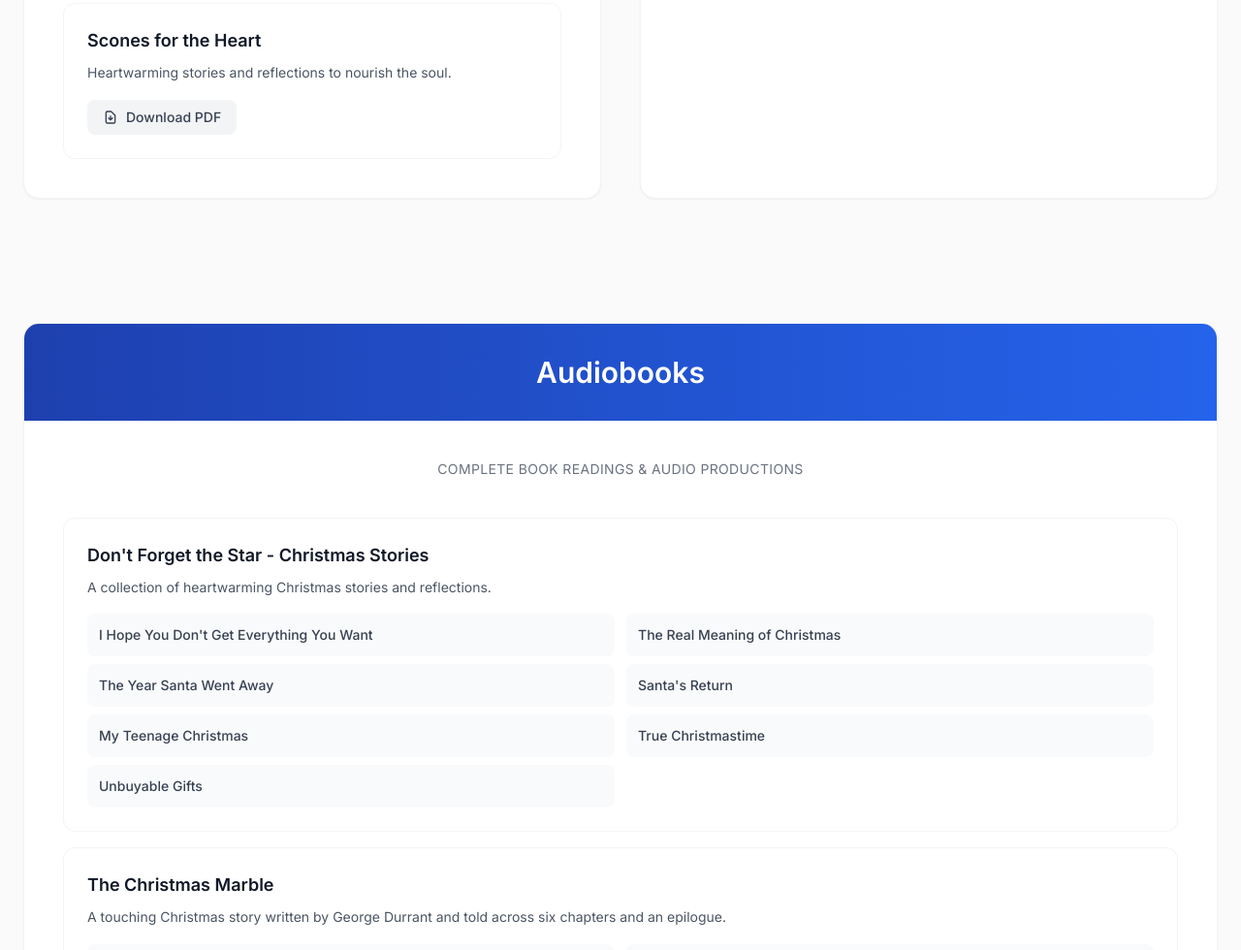
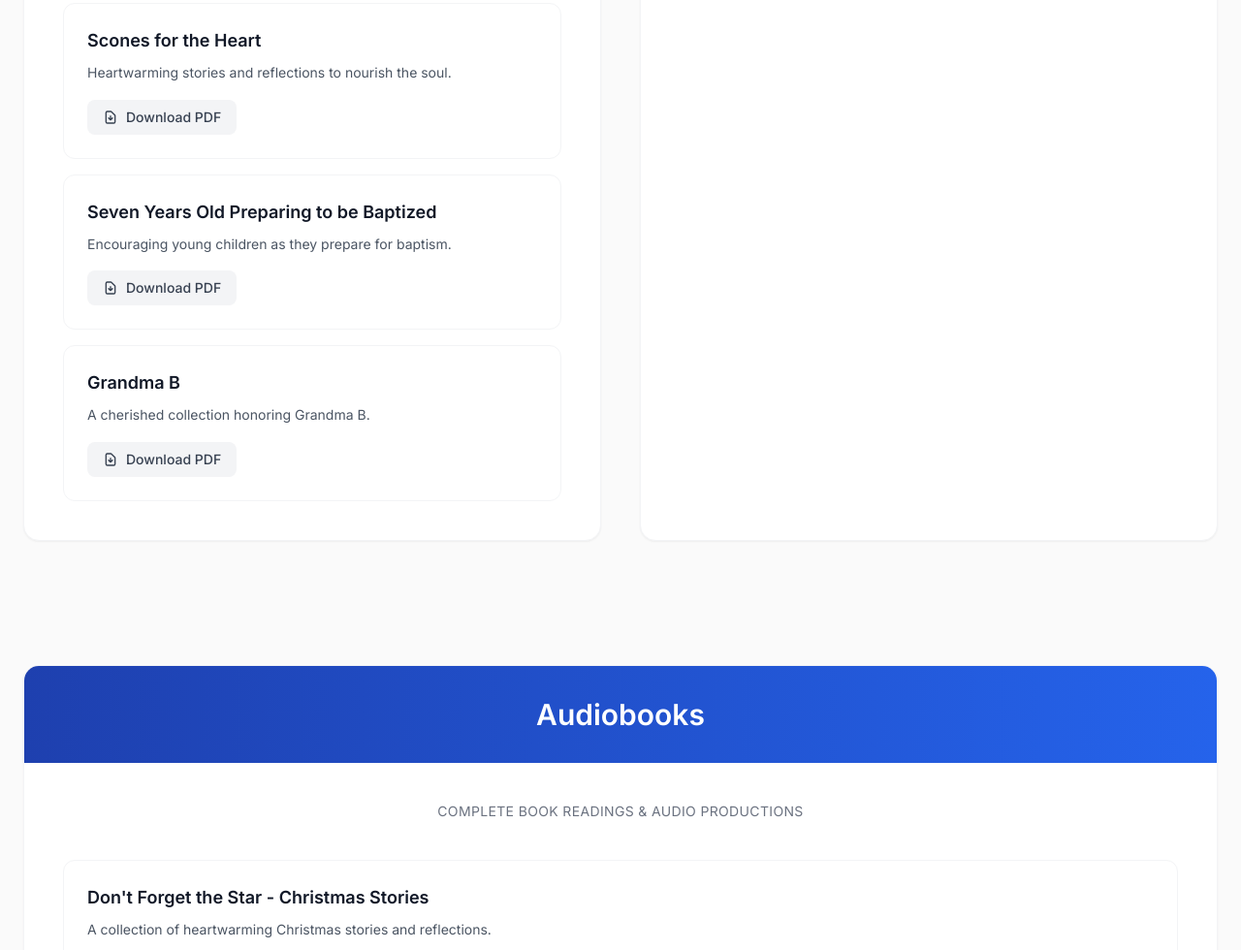
Before and after one commit to ryan-durrant/george-durrant-website, a website: page index.html in a window 1280 px wide. Shown: the part 3950-4930 px from the top of the page at 97% size. Drawn offline with nearby package versions, Linux system fonts and the light colour scheme.

Commit message:
two new books

```diff
--- a/index.html
+++ b/index.html
@@ -819,6 +819,74 @@
                   Download PDF
                 </a>
               </div>
+
+              <!-- Book 18 -->
+              <div
+                class="pdf-card group border border-gray-100 rounded-xl p-6 hover:border-primary/20 hover:shadow-md transition-all duration-200 cursor-pointer"
+              >
+                <h3
+                  class="text-lg font-semibold text-gray-900 mb-2 group-hover:text-primary transition-colors"
+                >
+                  Seven Years Old Preparing to be Baptized
+                </h3>
+                <p class="text-gray-600 mb-4 text-sm leading-relaxed">
+                  Encouraging young children as they prepare for baptism.
+                </p>
+                <a
+                  href="media/ebooks/Seven Years Old.pdf"
+                  download="Seven Years Old.pdf"
+                  class="inline-flex items-center px-4 py-2 bg-gray-100 text-gray-700 rounded-lg hover:bg-primary hover:text-white transition-all duration-200 text-sm font-medium"
+                >
+                  <svg
+                    class="w-4 h-4 mr-2"
+                    fill="none"
+                    stroke="currentColor"
+                    viewBox="0 0 24 24"
+                  >
+                    <path
+                      stroke-linecap="round"
+                      stroke-linejoin="round"
+                      stroke-width="2"
+                      d="M12 10v6m0 0l-3-3m3 3l3-3m2 8H7a2 2 0 01-2-2V5a2 2 0 012-2h5.586a1 1 0 01.707.293l5.414 5.414a1 1 0 01.293.707V19a2 2 0 01-2 2z"
+                    />
+                  </svg>
+                  Download PDF
+                </a>
+              </div>
+
+              <!-- Book 19 -->
+              <div
+                class="pdf-card group border border-gray-100 rounded-xl p-6 hover:border-primary/20 hover:shadow-md transition-all duration-200 cursor-pointer"
+              >
+                <h3
+                  class="text-lg font-semibold text-gray-900 mb-2 group-hover:text-primary transition-colors"
+                >
+                  Grandma B
+                </h3>
+                <p class="text-gray-600 mb-4 text-sm leading-relaxed">
+                  A cherished collection honoring Grandma B.
+                </p>
+                <a
+                  href="media/ebooks/Grandma b shortened-merged.pdf"
+                  download="Grandma B.pdf"
+                  class="inline-flex items-center px-4 py-2 bg-gray-100 text-gray-700 rounded-lg hover:bg-primary hover:text-white transition-all duration-200 text-sm font-medium"
+                >
+                  <svg
+                    class="w-4 h-4 mr-2"
+                    fill="none"
+                    stroke="currentColor"
+                    viewBox="0 0 24 24"
+                  >
+                    <path
+                      stroke-linecap="round"
+                      stroke-linejoin="round"
+                      stroke-width="2"
+                      d="M12 10v6m0 0l-3-3m3 3l3-3m2 8H7a2 2 0 01-2-2V5a2 2 0 012-2h5.586a1 1 0 01.707.293l5.414 5.414a1 1 0 01.293.707V19a2 2 0 01-2 2z"
+                    />
+                  </svg>
+                  Download PDF
+                </a>
+              </div>
             </div>
           </div>
         </section>
```
Also changed, not shown: 2 other files.
